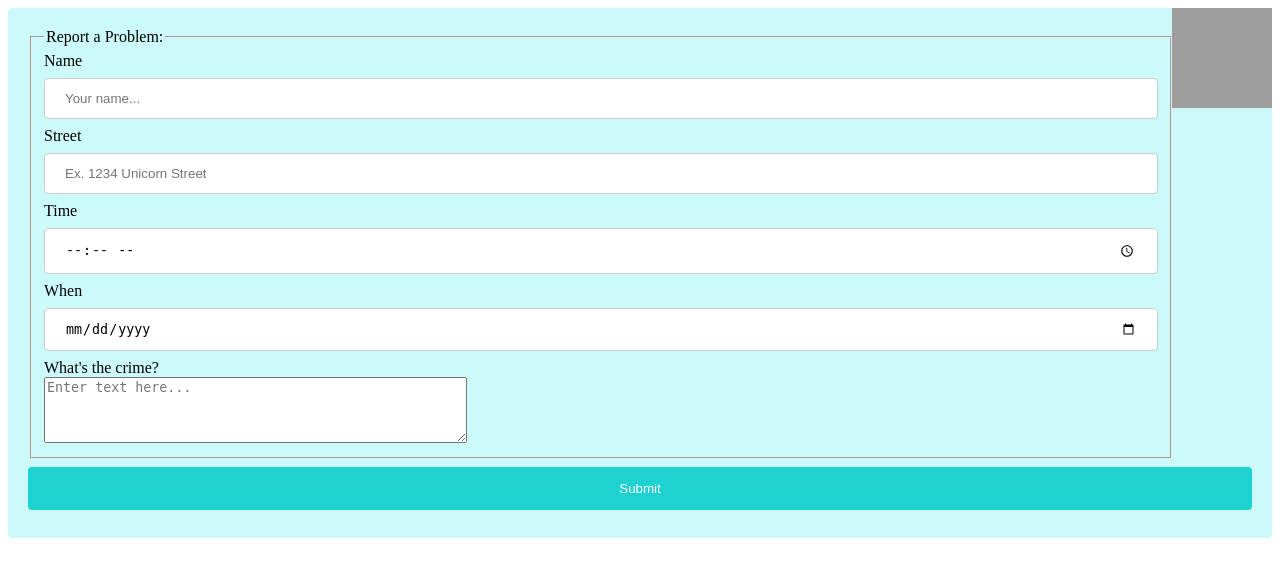
After one commit to quinterojosuej/smbHackathon2019Team8, a Python web app: template templates/making_report.html in a window 1280 px wide. The commit adds this page. Shown: the top 577 px of the page. Run offline with Jinja, Linux system fonts and the light colour scheme; the template is opened without the code that fills it, so the values that code supplies are empty; grey boxes are pictures that could not be loaded.

Commit message:
most complete

```diff
--- /dev/null
+++ b/templates/making_report.html
@@ -0,0 +1,79 @@
+<!DOCTYPE html>
+<html>
+<style>
+/*styles those whose input is text*/
+input[type=text], select {
+  width: 100%;
+  padding: 12px 20px;
+  margin: 8px 0;
+  display: inline-block;
+  border: 1px solid #ccc;
+  border-radius: 4px;
+  box-sizing: border-box;
+}
+/*styles those whose input is time*/
+input[type=time], select {
+  width: 100%;
+  padding: 12px 20px;
+  margin: 8px 0;
+  display: inline-block;
+  border: 1px solid #ccc;
+  border-radius: 4px;
+  box-sizing: border-box;
+}
+/*styles those whose input is date*/
+input[type=date], select {
+  width: 100%;
+  padding: 12px 20px;
+  margin: 8px 0;
+  display: inline-block;
+  border: 1px solid #ccc;
+  border-radius: 4px;
+  box-sizing: border-box;
+}
+/*styles submit button*/
+input[type=submit] {
+  width: 100%;
+  background-color: #1FD2D2 ;
+  color: white;
+  padding: 14px 20px;
+  margin: 8px 0;
+  border: none;
+  border-radius: 4px;
+  cursor: pointer;
+}
+/*color changed in submit button when hovered*/
+input[type=submit]:hover {
+  background-color: #22B2B2;
+}
+/*sets teal background */
+div {
+  border-radius: 5px;
+  background-color: #CCF9F9;
+  padding: 20px;
+}
+img{
+  width: 100px;
+  height: 100px;
+}
+</style>
+<body>
+  <a href="/">
+    <img align = "right" src="https://smobi.co.uk/wp-content/uploads/2018/06/home-button-repairs-mobile-phones.png">
+  </a>
+<div>
+  <form method=POST action="/making_report">
+   <fieldset>
+    <legend>Report a Problem:</legend>
+    Name<input type="text" name = "name" placeholder="Your name...">
+    Street<input type="text" name="stree" placeholder="Ex. 1234 Unicorn Street">
+    Time<input type="time" name = "time">
+    When<input type="date" name = "date">
+    What's the crime?<br>
+    <textarea rows="4" cols="50" name="description" placeholder="Enter text here... "></textarea>
+   </fieldset>
+   <input type="submit" value="Submit">
+  </form>
+</div>
+</body>
+</html>
```
Also changed, not shown: main.py (+82 -5 lines), models.py (+7 -15 lines), templates/all_reports.html (added, +15 -0 lines), templates/display_report.html (added, +21 -0 lines), templates/doing_edit.html (added, +7 -0 lines), templates/get_edit.html (added, +27 -0 lines), templates/home.html (+8 -0 lines), 2 other files.
